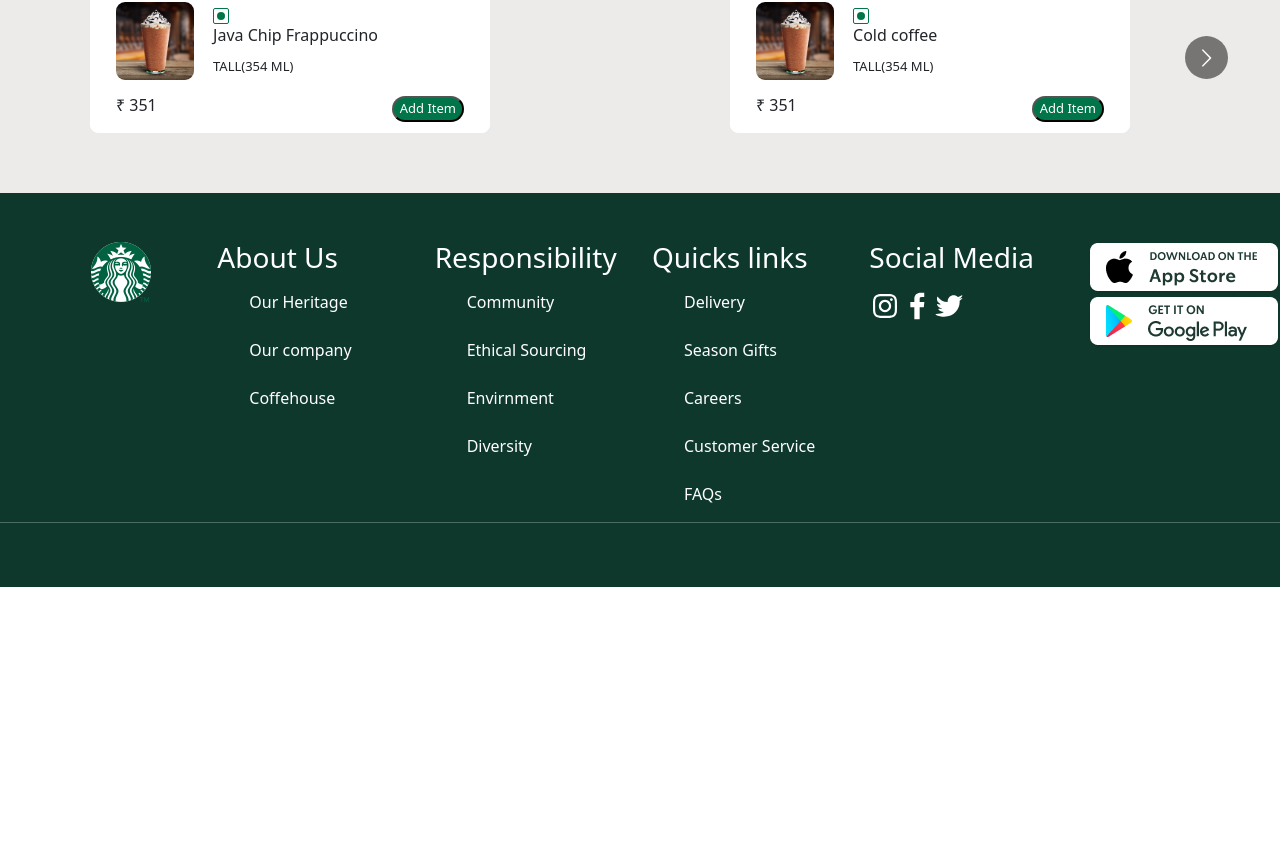
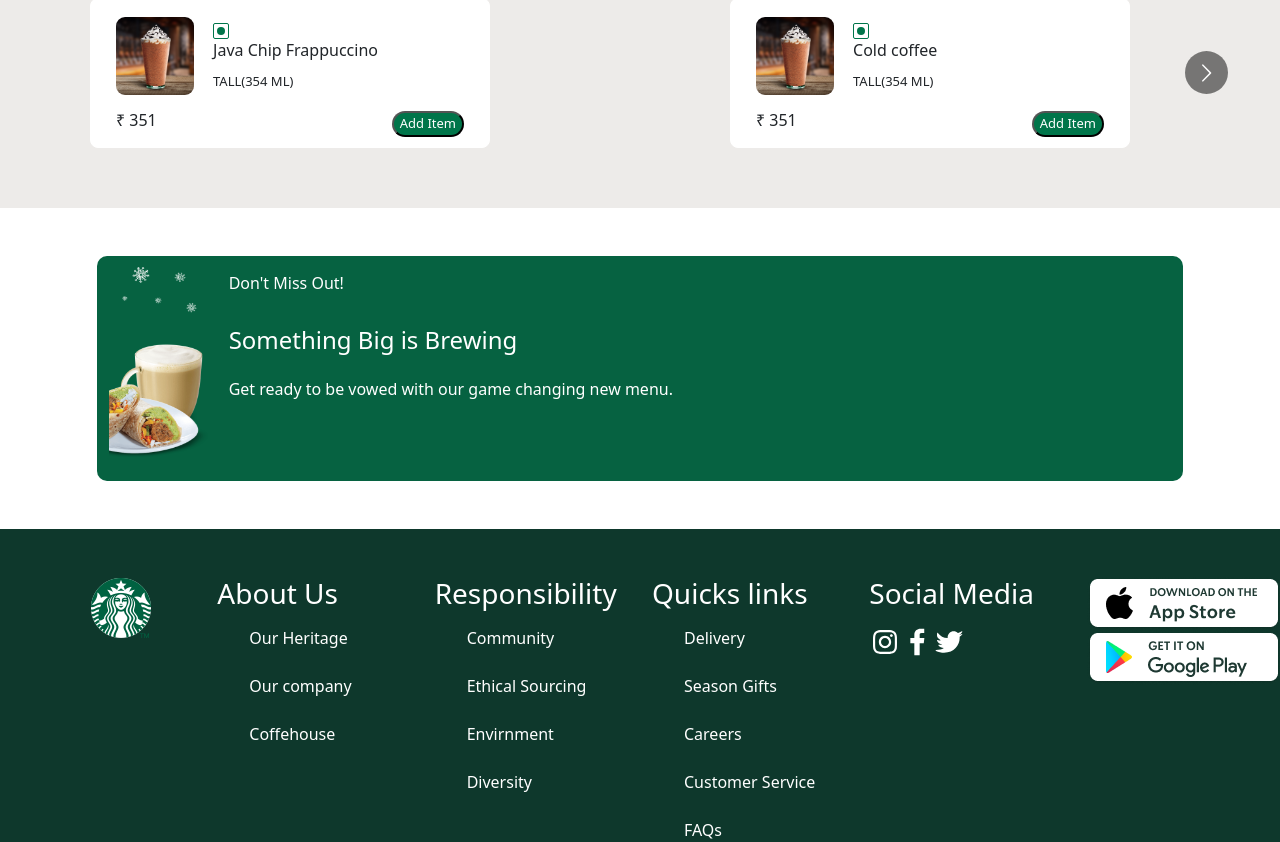
Before and after one commit to MOHDSAIFGIT/React-Starbuck, a React (Create React App) app: page / in a window 1280 px wide. Shown: the part 547-1389 px from the top of the page. Before the commit the page ends 1134 px from the top, so only its background shows below. Built offline with nearby package versions, Linux system fonts and the light colour scheme.

Commit message:
promotion section add

```diff
--- a/src/components/Bestseller/Bestseller.css
+++ b/src/components/Bestseller/Bestseller.css
@@ -69,3 +69,15 @@
   border-radius: 30px;
   margin-right: 25px;
 }
+.promo-col{
+  background-color: #066241;
+  border-radius: 10px;
+}
+.promo-container img{
+  width: 100px;
+  height: 225px;
+}
+.promo-text p,h4{
+  padding-left: 20px;
+  padding-top: 15px;
+}
--- a/src/components/Bestseller/Bestseller.js
+++ b/src/components/Bestseller/Bestseller.js
@@ -9,6 +9,7 @@
 import vegicon from "../../images/veg.svg";
 import Carousel from "react-multi-carousel";
 import "react-multi-carousel/lib/styles.css";
+import promo from "../../images/Group_1087_b1db5faed6.png"
 
 export class Bestseller extends PureComponent {
   render() {
@@ -35,6 +36,7 @@
     // end carousel
     return (
       <div>
+        {/* Handcrafted Curations */}
         <div className="row justify-content-evenly mb-5 mt-3">
           <div className="col-10 pt-4 pb-3">
             <div className="">
@@ -258,6 +260,22 @@
           {/* br-card-end  */}
         </div>
 
+        {/* promotion-poster */}
+
+        <div className="row promo-row justify-content-evenly">
+            <div className="col-10 promo-col mt-5 mb-5">
+              <div className="promo-container d-flex text-white">
+                  <div><img src={promo} alt="group food image" /></div>
+                  <div className="promo-text">
+                      <div><p>Don't Miss Out!</p></div>
+                      <div><h4>Something Big is Brewing</h4></div>
+                      <div><p>Get ready to be vowed with our game changing new menu.</p></div>
+                  </div>
+
+              </div>
+            </div>
+        </div>
+
         {/* end div  */}
       </div>
     );
```
Also changed, not shown: src/images/Group_1087_b1db5faed6.png (added).
